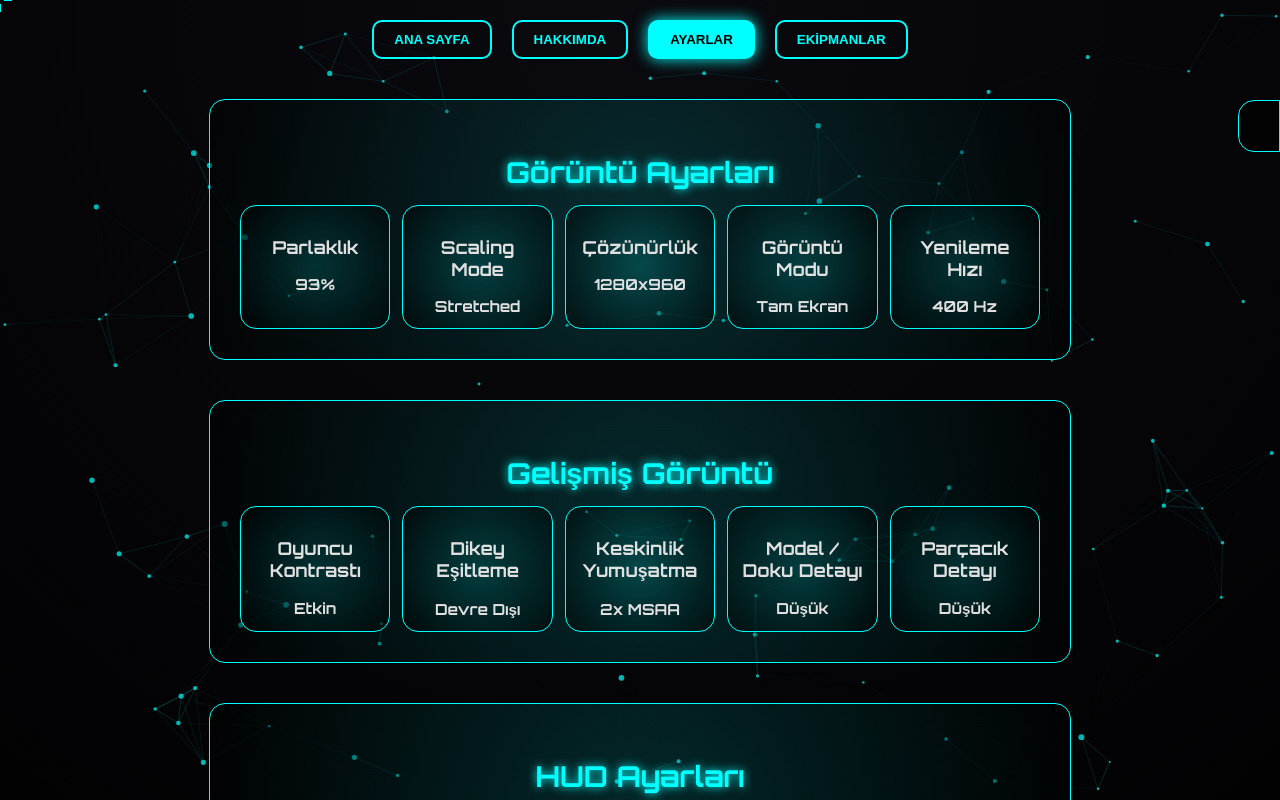
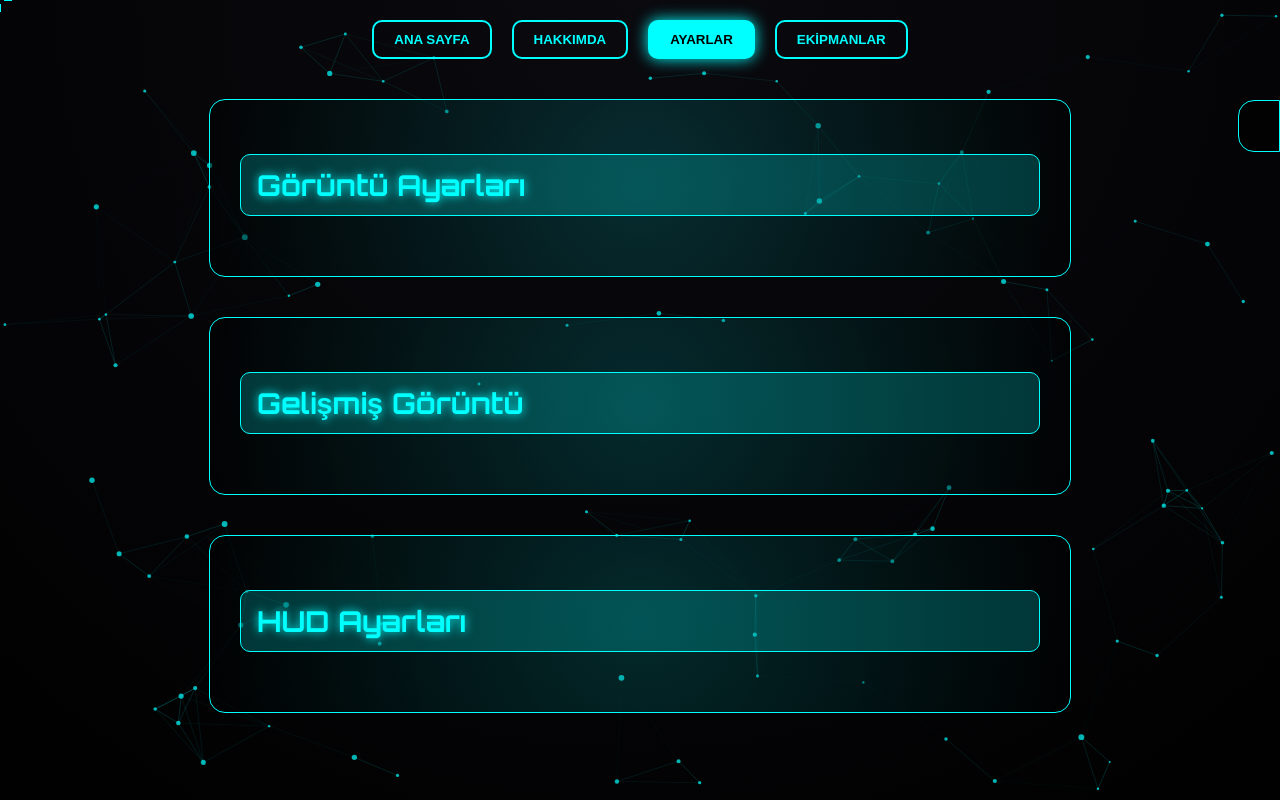
Before and after one commit to KatzRead/katzread.github.io, a plain HTML site: page index.html in a window 1280 px wide. Both pictures are taken after a click on the button "AYARLAR". Shown: the top 800 px of the page. Drawn offline with Linux system fonts and the light colour scheme.

Commit message:
Update style.css

```diff
--- a/style.css
+++ b/style.css
@@ -106,6 +106,29 @@ th{ background:#4B4B4B; font-size:12px; }
 }
 .equip-card:hover{ background: radial-gradient(circle at center, rgba(var(--theme-rgb),0.2) 0%, rgba(0,0,0,0.4) 100%); box-shadow:0 0 12px var(--theme-color)aa; transform:scale(1.05); }
 .equip-card img{ width:80px; height:auto; margin-bottom:6px; }
+.accordion-btn {
+  cursor: pointer;
+  background: rgba(var(--theme-rgb), 0.2);
+  padding: 12px 16px;
+  border-radius: 10px;
+  margin-bottom: 6px;
+  border: 1px solid var(--theme-color);
+  color: var(--theme-color);
+  text-align: left;
+  font-size: 1.2em;
+  transition: 0.3s;
+}
+
+.accordion-btn:hover {
+  background: rgba(var(--theme-rgb), 0.4);
+}
+
+.accordion-content {
+  max-height: 0;
+  overflow: hidden;
+  transition: max-height 0.4s ease;
+  margin-bottom: 15px;
+}
 
 /* Crosshair */
 #crosshair { position: fixed; width:24px; height:24px; pointer-events:none; top:0; left:0; transform:translate(-50%, -50%); z-index:9999; }
```
